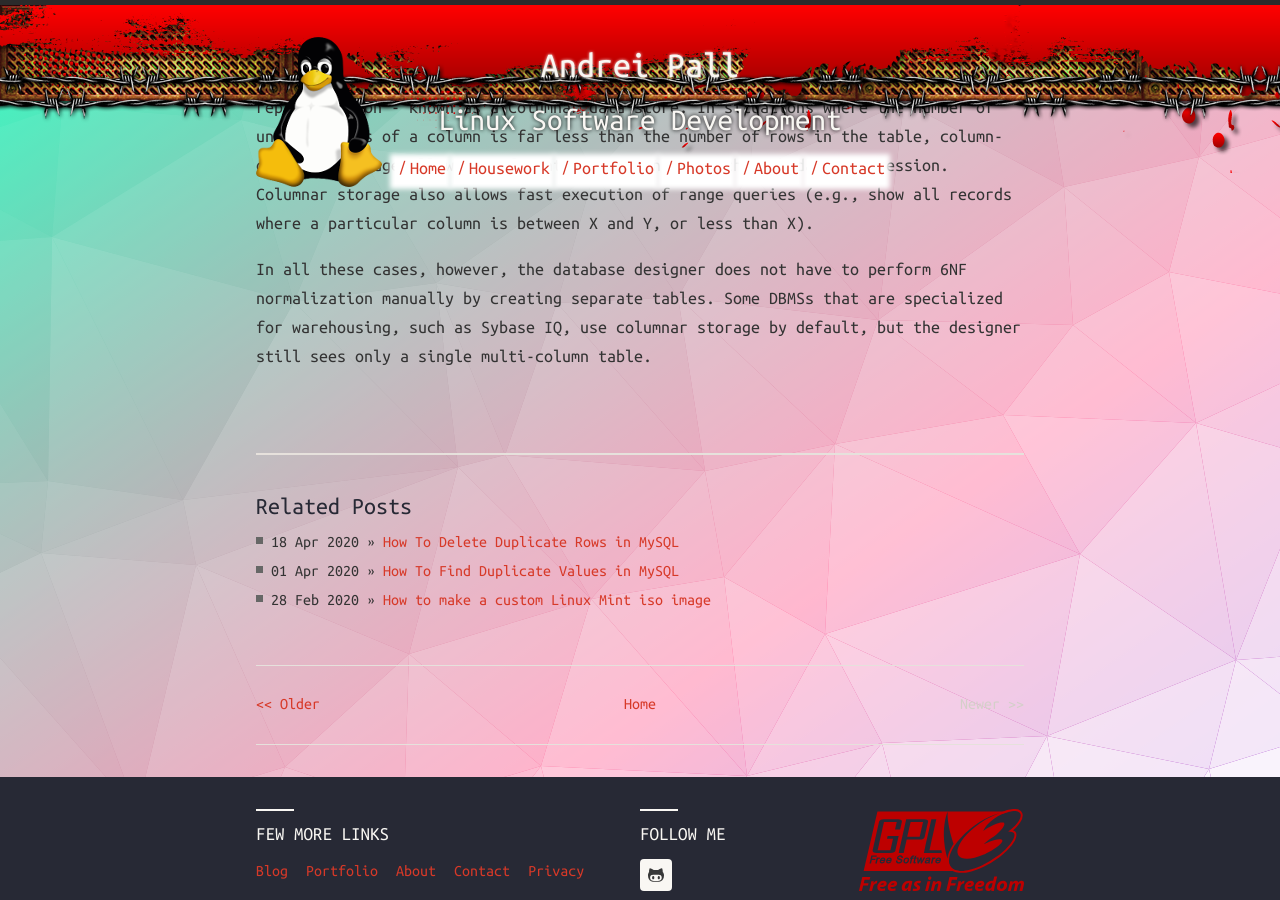
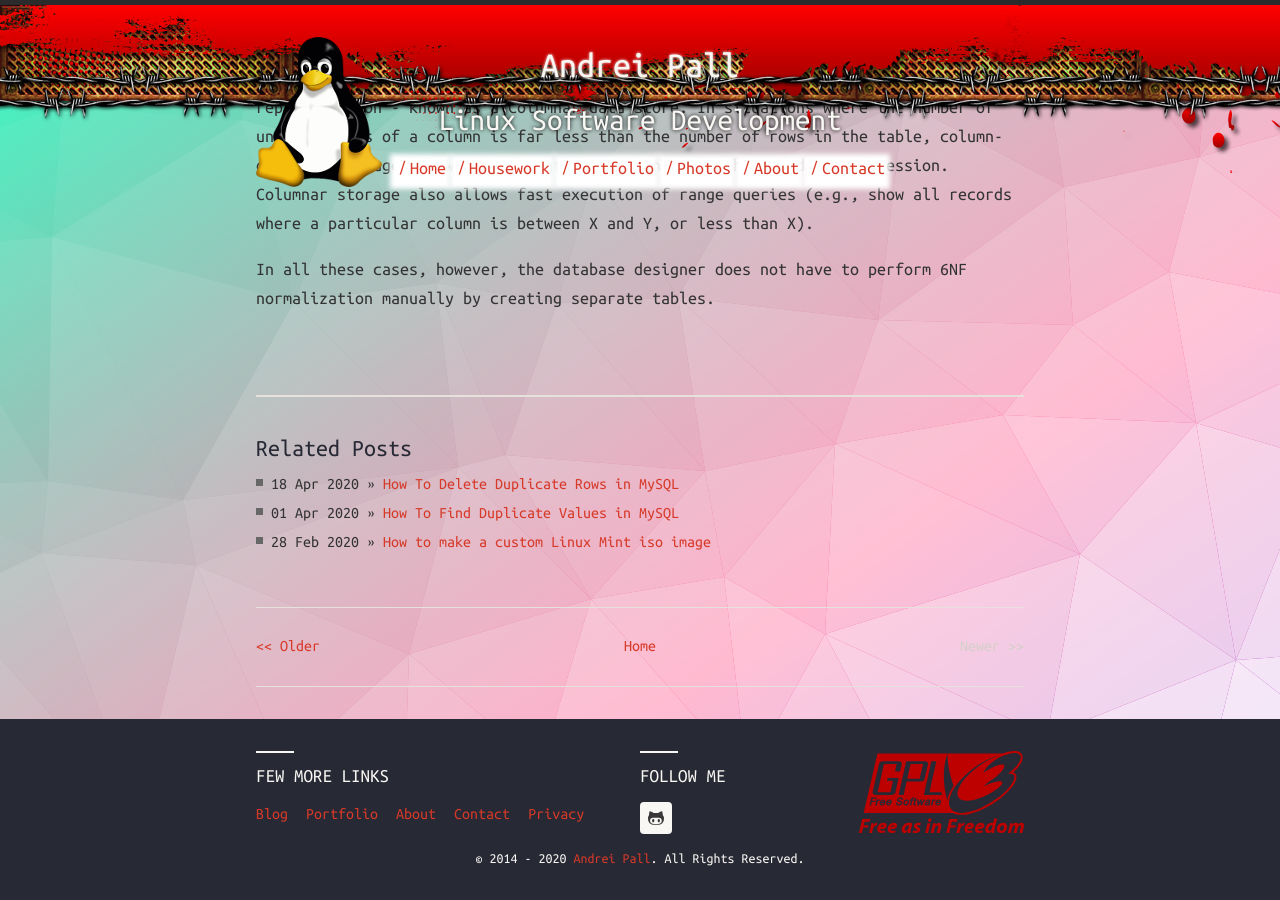
Before and after one commit to andreipall/andreipall.github.io, a Jekyll site: the page built from _posts/2020-05-05-database-normalization.markdown, in a window 1280 px wide and 900 px high, scrolled down 13042 px. Built offline with Jekyll 4.4.1, drawn with Linux system fonts in a browser that asks for light colours; comment, search, counter and statistics services are not loaded.

Commit message:
Update 2020-05-05-database-normalization.markdown

```diff
--- a/_posts/2020-05-05-database-normalization.markdown
+++ b/_posts/2020-05-05-database-normalization.markdown
@@ -1814,4 +1814,4 @@ excerpt: Database normalization is the process of structuring a relational datab
 </td></tr></tbody></table>
 <p>The obvious drawback of 6NF is the proliferation of tables required to represent the information on a single entity. If a table in 5NF has one primary key column and N attributes, representing the same information in 6NF will require N tables; multi-field updates to a single conceptual record will require updates to multiple tables; and inserts and deletes will similarly require operations across multiple tables. For this reason, in databases intended to serve Online Transaction Processing needs, 6NF should not be used.</p>
 <p>However, in data warehouses, which do not permit interactive updates and which are specialized for fast query on large data volumes, certain DBMSs use an internal 6NF representation - known as a Columnar data store. In situations where the number of unique values of a column is far less than the number of rows in the table, column-oriented storage allow significant savings in space through data compression. Columnar storage also allows fast execution of range queries (e.g., show all records where a particular column is between X and Y, or less than X).</p>
-<p>In all these cases, however, the database designer does not have to perform 6NF normalization manually by creating separate tables. Some DBMSs that are specialized for warehousing, such as Sybase IQ, use columnar storage by default, but the designer still sees only a single multi-column table.</p>
+<p>In all these cases, however, the database designer does not have to perform 6NF normalization manually by creating separate tables.</p>
```
